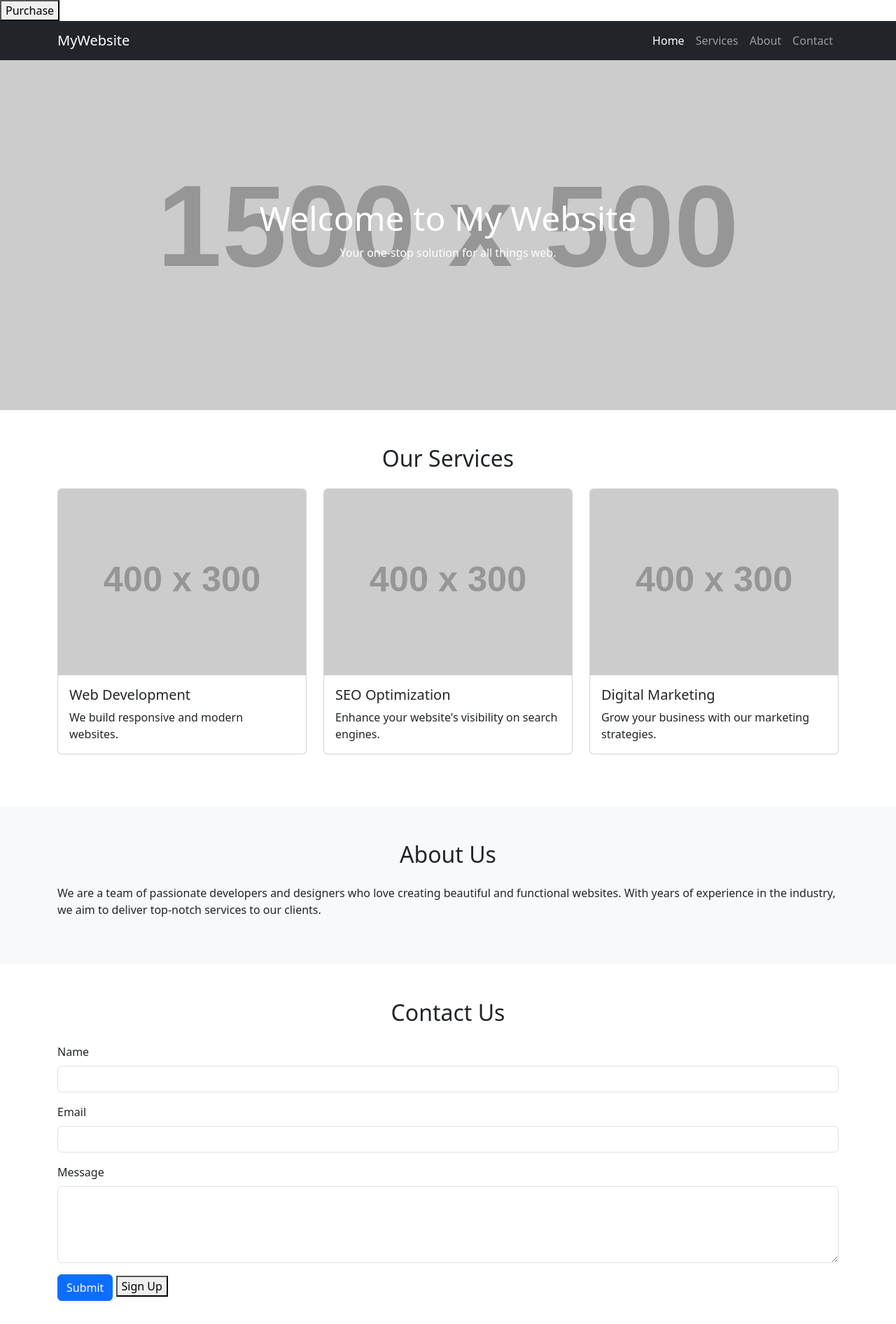
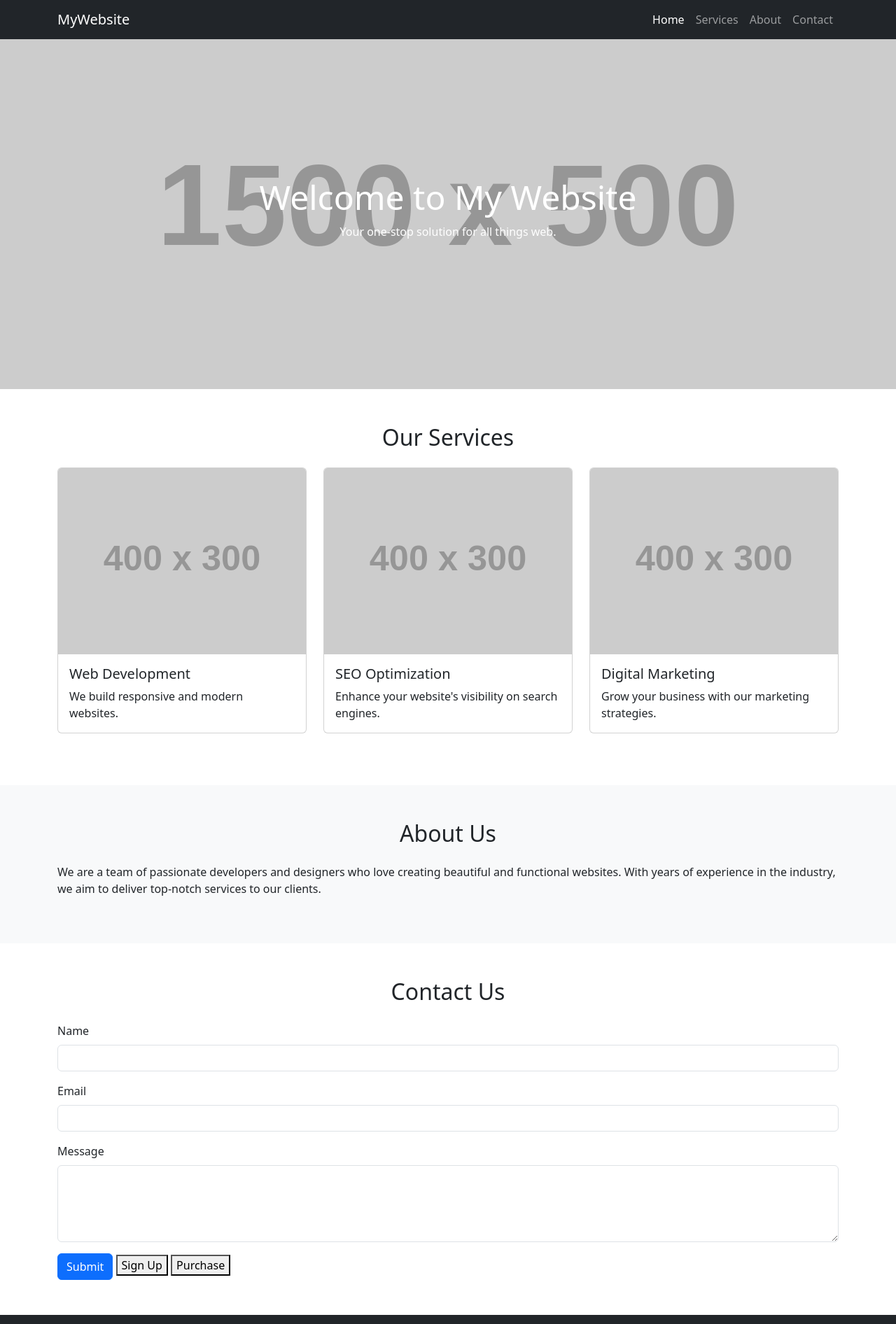
Before and after one commit to Ayushisharma77/website, a plain HTML site: page index.html in a window 1280 px wide. Shown: the top 1892 px of the page at 70% size. Drawn offline with nearby package versions, Linux system fonts and the light colour scheme; placeholder pictures from the web are drawn by us.

Commit message:
Update index.html

```diff
--- a/index.html
+++ b/index.html
@@ -38,13 +38,13 @@ j=d.createElement(s),dl=l!='dataLayer'?'&l='+l:'';j.async=true;j.src=
 
 
 <!-- Trigger the 'event_purchase' when a user completes a purchase -->
-<button onclick="purchaseEvent()">Purchase</button>
+
 <script>
   function purchaseEvent() {
     window.dataLayer.push({
       'event': 'event_purchase',
       'transaction_id': '67890',  // Example data
-      'transaction_value': 99.99  // Example data
+      'transaction_value': 99.99,  // Example data
         'currency': 'USD'              // Variable 3
     });
   }
@@ -184,6 +184,7 @@ height="0" width="0" style="display:none;visibility:hidden"></iframe></noscript>
                 </div>
                 <button type="submit" class="btn btn-primary">Submit</button>
                 <button onclick="signupEvent()">Sign Up</button>
+                <button onclick="purchaseEvent()">Purchase</button>
             </form>
         </div>
     </div>
```
